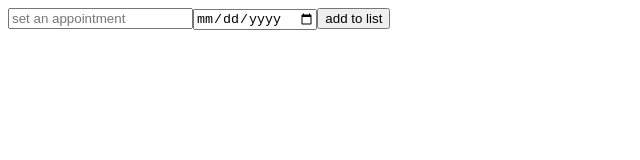
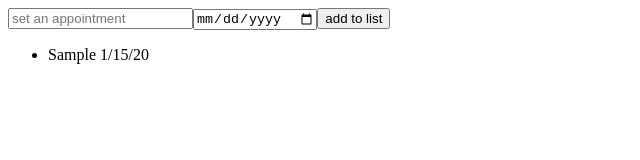
Before and after one commit to saeedd1994/appontmentApp, an Angular app: page / in a window 1280 px wide. Both pictures are taken after typing "Sample", "2020-01-15" into the empty fields and a click on the button "add to list". Shown: the top 160 px of the page, without its empty margins (0-640 px from the left). Built offline with nearby package versions, Linux system fonts and the light colour scheme.

Commit message:
- generate appointment list in Ui using ngFor

```diff
--- a/src/app/appointment-list/appointment-list.component.html
+++ b/src/app/appointment-list/appointment-list.component.html
@@ -2,4 +2,10 @@
   <input [(ngModel)]="appointmentTitle" type="text" placeholder="set an appointment ">
   <input [(ngModel)]="appointmentDate" type="date" placeholder="set a date">
   <button (click)="addAppointment()">add to list</button>
+
+  <ul>
+    <li *ngFor="let appointment of appointmentList">
+      {{appointment.title}}  {{appointment.date | date: 'shortDate'}}
+    </li>
+  </ul>
 </div>
```
